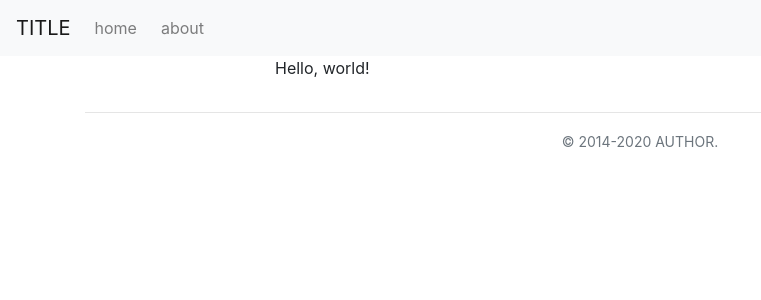
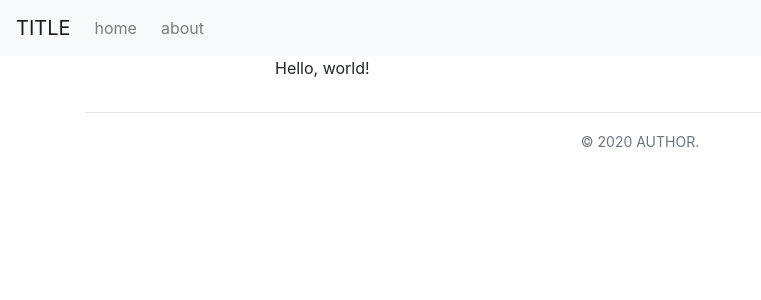
Before and after one commit to jessesquires/template-jekyll-site, a Jekyll site: the page built from index.md, in a window 1280 px wide. Shown: the top 300 px of the page, without its empty margins (0-761 px from the left). Built offline with Jekyll 4.4.1, drawn with Linux system fonts in a browser that asks for light colours; nearby versions of some CDN libraries; library files that are not in the unit come from our copies.

Commit message:
Update footer.html

```diff
--- a/_includes/footer.html
+++ b/_includes/footer.html
@@ -4,7 +4,7 @@
 
     <p class="text-muted text-center">
         <small>
-            &copy; 2014-{{ site.time | date: '%Y' }} {{ site.author.name }}.
+            &copy; {{ site.time | date: '%Y' }} {{ site.author.name }}.
         </small>
     </p>
 </footer>
```
